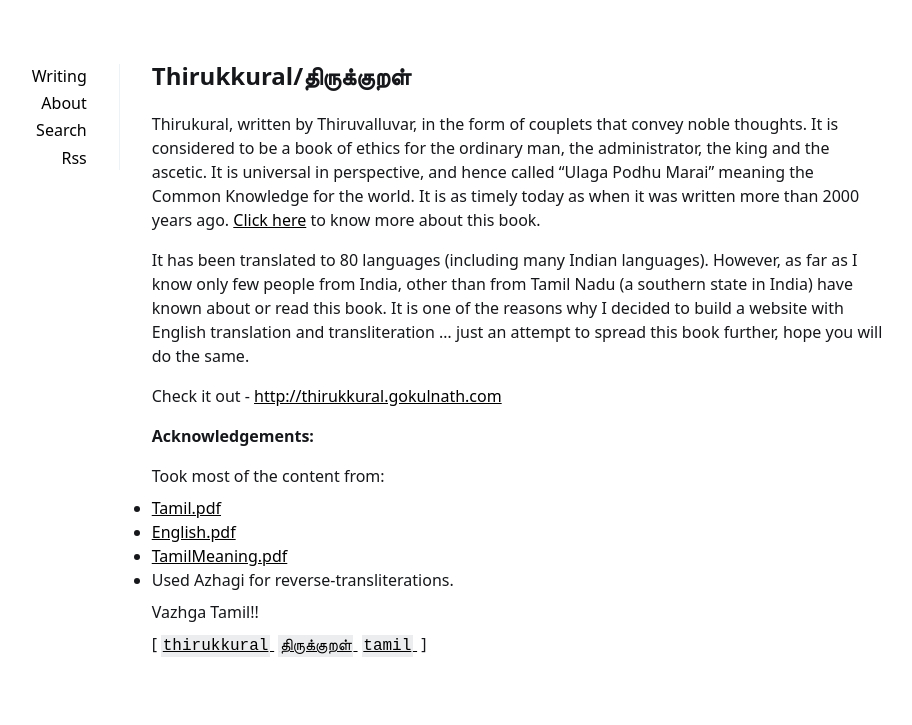
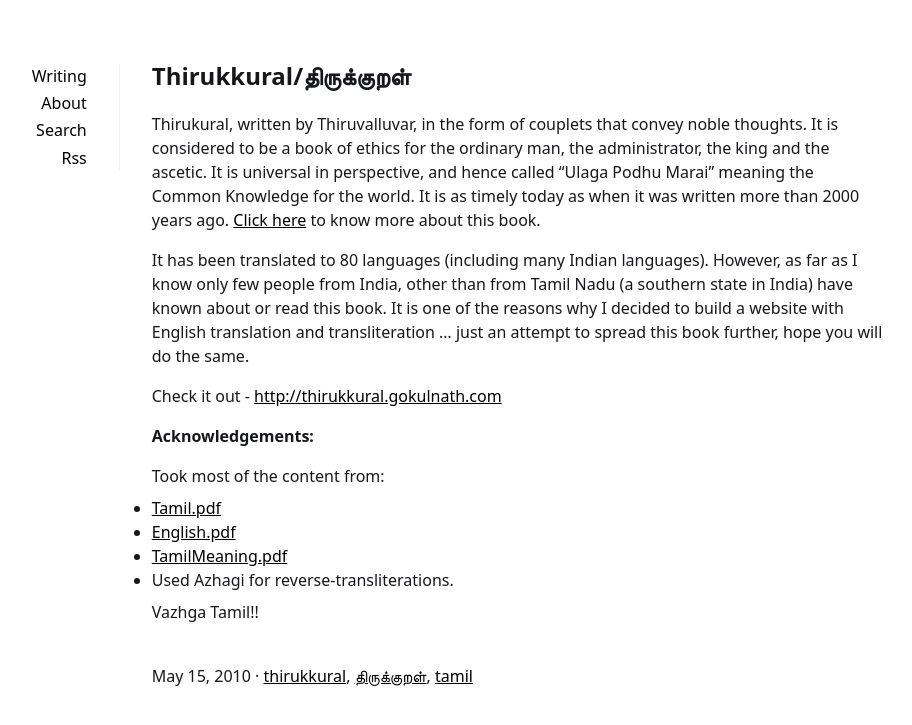
Before and after one commit to gokulm/gokulm.github.io, a Jekyll site: the page built from _posts/2010-05-15-thirukkural.md, in a window 1280 px wide. Shown: the top 725 px of the page, without its empty margins (201-1113 px from the left). Built offline with Jekyll 4.4.1, drawn with Linux system fonts in a browser that asks for light colours.

```diff
--- a/_layouts/post.html
+++ b/_layouts/post.html
@@ -7,15 +7,15 @@ layout: default
   {{ content }}
 
 
-  <!-- <span class="meta"><time datetime="{{ page.date | date_to_xmlschema }}">{{ page.date | date: "%B %-d, %Y" }}</time> &middot; {% for tag in page.tags %}
-    <a href="/tag/{{tag}}">{{tag}}</a>{% unless forloop.last %}, {% endunless %}{% endfor %}</span> -->
-
+  <span class="meta"><time datetime="{{ page.date | date_to_xmlschema }}">{{ page.date | date: "%B %-d, %Y" }}</time> &middot; {% for tag in page.tags %}
+    <a href="/tag/{{tag}}">{{tag}}</a>{% unless forloop.last %}, {% endunless %}{% endfor %}</span>
+<!--
     <span>[
       {% for tag in page.tags %}
         {% capture tag_name %}{{ tag }}{% endcapture %}
         <a href="/tag/{{ tag_name }}"><code class="highligher-rouge"><nobr>{{ tag_name }}</nobr></code>&nbsp;</a>
       {% endfor %}
-    ]</span>
+    ]</span> -->
 
   <!--<span class="meta"><time datetime="{{ page.date | date_to_xmlschema }}">{{ page.date | date: "%B %-d, %Y" }}</time> &middot; {% for tag in page.tags %}
       <a class="post" href="/tag/{{tag}}">{{tag}}</a>{% unless forloop.last %}, {% endunless %}{% endfor %}</span>
```
Also changed, not shown: _includes/collecttags.html (renamed from _includes/collectags.html), 12 other files.
